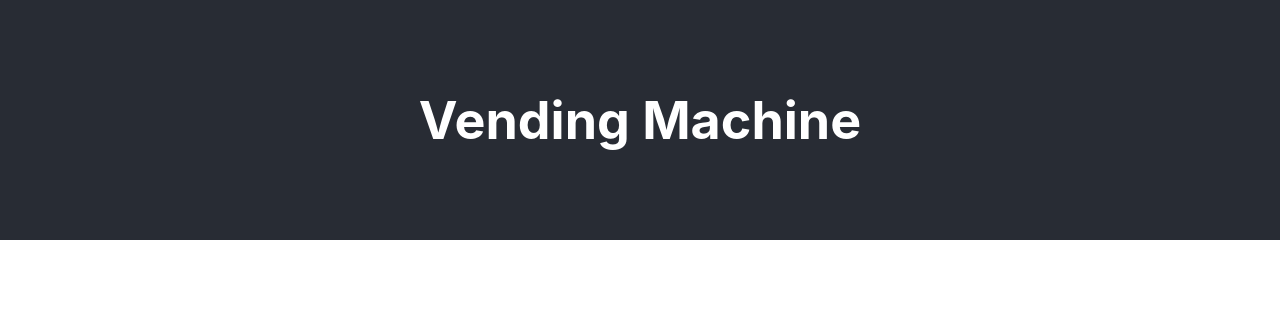
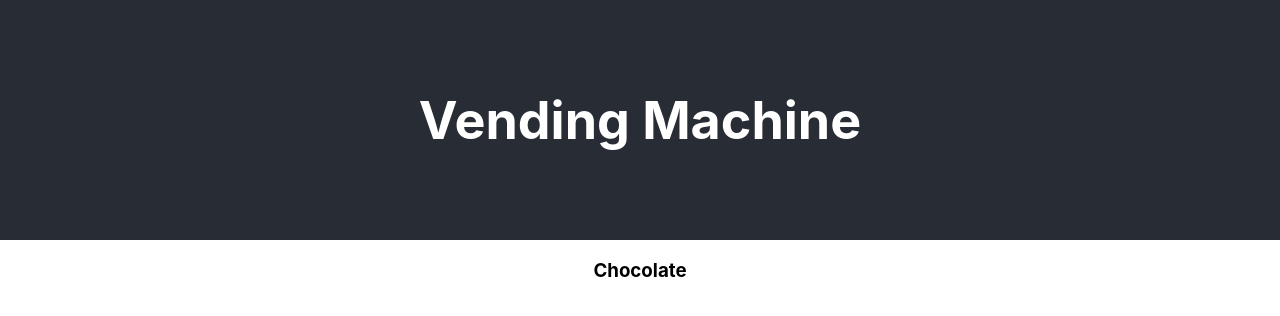
Before and after one commit to kwolosonovich/react-vending, a React (Create React App) app: page /chocolate in a window 1280 px wide. Shown: the top 316 px of the page. Built offline with nearby package versions, Linux system fonts and the light colour scheme.

Commit message:
chocolate component

```diff
--- a/src/App.js
+++ b/src/App.js
@@ -3,6 +3,7 @@ import { BrowserRouter as Router, Switch, Route, Link } from "react-router-dom";
 import { BrowserRouter } from 'react-router-dom/cjs/react-router-dom.min';
 import "./App.css";
 import VendingMachine from './components/VendingMachine';
+import Chocolate from './components/Chocolate'
 
 function App() {
   return (
@@ -11,11 +12,17 @@ function App() {
         <h1>Vending Machine</h1>
       </header>
       <BrowserRouter>
+
         <Switch>
-          <Route path="/" exact>
+
+          <Route exact path="/">
             <VendingMachine />
           </Route>
+          <Route exact path="/chocolate">
+            <Chocolate />
+          </Route>
         </Switch>
+
       </BrowserRouter>
     </div>
   );
--- /dev/null
+++ b/src/components/Chocolate.js
@@ -0,0 +1,13 @@
+import React from "react";
+
+
+const Chocolate = () => {
+
+    return (
+        <div>
+            <h3>Chocolate</h3>
+        </div>
+    )
+}
+
+export default Chocolate;
--- a/src/components/VendingMachine.js
+++ b/src/components/VendingMachine.js
@@ -1,13 +1,15 @@
 import React from 'react';
 import { Link } from "react-router-dom";
-
+import Chocolate from './Chocolate'
 
 const VendingMachine = () => {
 
     return (
       <div>
         <h3>Options</h3>
-
+        <div className="options">
+            <h3><Link to="Chocolate">Chocolate</Link></h3>
+        </div>
       </div>
     );
 }
```
Also changed, not shown: 1 other file (tests, documents, lock files or other folders).
